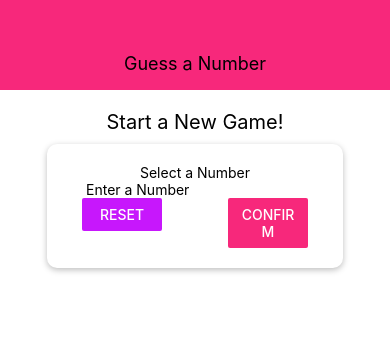
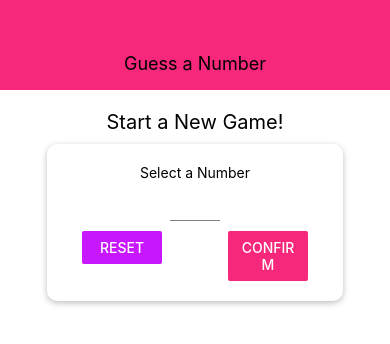
Before and after one commit to Abhi97shek/GuessNumber-ReactNative, a React Native app: screen / in a window 390 px wide. Shown: the top 344 px of the page. Built offline with nearby package versions, Linux system fonts and the light colour scheme.

Commit message:
Controlling the Soft Keyboard

```diff
--- /dev/null
+++ b/components/Input.js
@@ -0,0 +1,26 @@
+import React from "react";
+import { TextInput,StyleSheet } from "react-native";
+
+
+const Input =(props)=>{
+
+    return (
+
+                <TextInput {...props} style={{...styles.input,...props.style}}/>
+
+    )
+
+
+};
+
+const styles = StyleSheet.create({
+        input:{
+            height:30,
+            borderBottomColor:"grey",
+            borderBottomWidth:1,
+            marginVertical:10
+        }
+
+});
+
+export default Input;
--- a/screens/StartGameScreen.js
+++ b/screens/StartGameScreen.js
@@ -1,23 +1,34 @@
-import React from "react";
-import {View,StyleSheet,Text,TextInput,Button} from "react-native";
+import React,{useState} from "react";
+import {View,StyleSheet,Text,TextInput,Button,TouchableWithoutFeedback,Keyboard} from "react-native";
 import Card from "../components/Card";
+import Input from "../components/Input";
 import color from "../constants/color";
 const StartGameScreen = (props)=>{
 
+        const [enterValue,setEnterValue] = useState('');
+
+        const numberInputHandler = (inputText)=>{
+
+            setEnterValue(inputText.replace(/[^0-9]/g,''));
+
+        };
+
+
     return (
+        <TouchableWithoutFeedback onPress={()=>{Keyboard.dismiss()}}>
         <View style={style.screen}>
                 <Text style={style.title}>Start a New Game!</Text>
                 <Card style={style.innerContainer}>
                     <Text>Select a Number</Text>
-                    <TextInput placeholder="Enter a Number"/>
+                    <Input style={style.input} blurOnSubmit autoCapitalize="none" autoCorrect={false} keyboardType="number-pad" maxLength={2} value={enterValue} onChangeText={numberInputHandler}/>
                     <View style={style.buttons}>
                         <View style={style.button}><Button title="Reset" onPress={()=>{}} color={color.accent}/></View>
                         <View style={style.button}><Button title="Confirm" onPress={()=>{}} color={color.primary}/></View>
                     </View>
                 </Card>
         </View>
+        </TouchableWithoutFeedback>
     )
-
 };
 
 const style = StyleSheet.create({
@@ -43,6 +54,10 @@
     },
     button:{
         width:80
+    },
+    input:{
+        width:50,
+        textAlign:'center'
     }
 });
 
```
